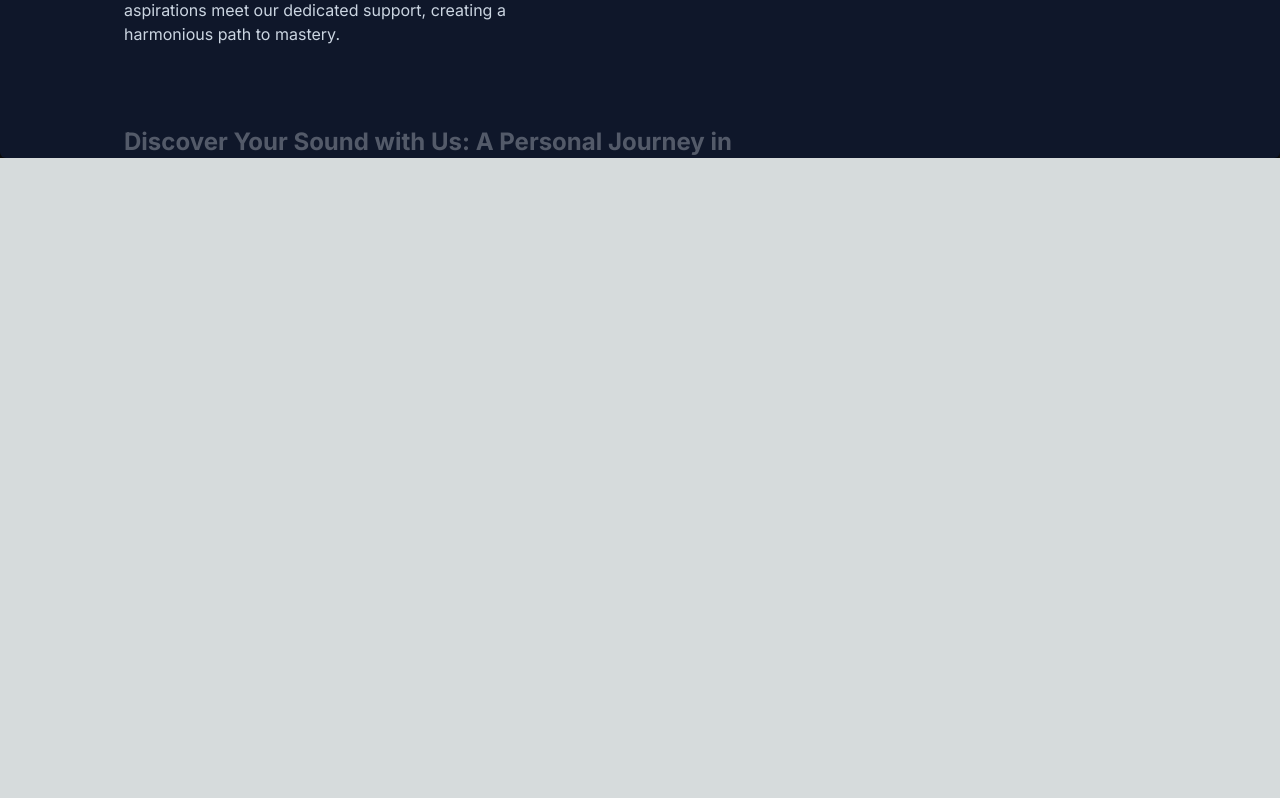
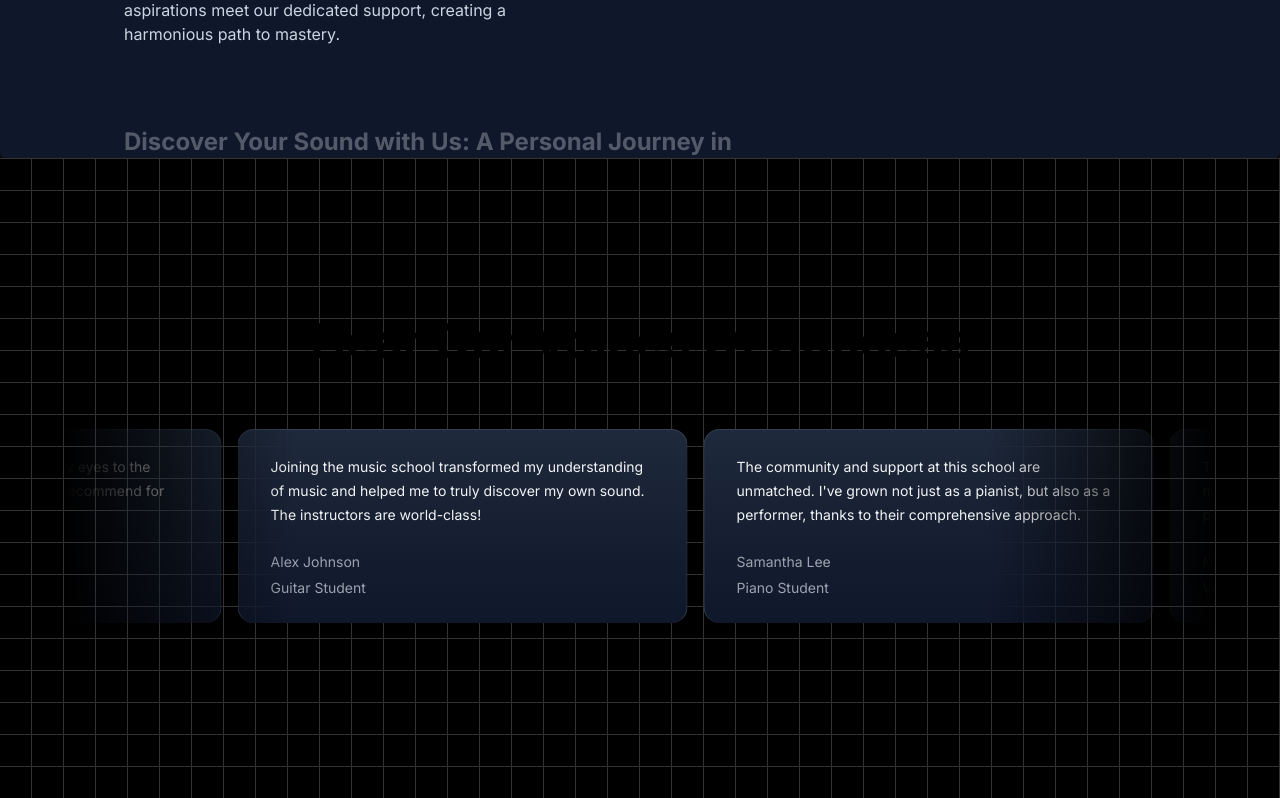
Before and after one commit to AsifAhmedSahil/Learn-NextJS-with-Aceternity-UI-library-by-building-a-project-with-typescript, a Next.js app: page / in a window 1280 px wide. Shown: the part 1802-2600 px from the top of the page. Before the commit the page ends 1960 px from the top, so only its background shows below. Built offline with nearby package versions, Linux system fonts and the light colour scheme.

Commit message:
Grid background and Moving cards

```diff
--- a/src/app/page.tsx
+++ b/src/app/page.tsx
@@ -1,5 +1,6 @@
 import FeaturedCourses from "@/components/FeaturedCourses";
 import HeroSection from "@/components/HeroSection";
+import TestimonialCards from "@/components/TestimonialCards";
 import WhyChooseUs from "@/components/WhyChooseUs";
 
 export default function Home() {
@@ -9,6 +10,7 @@
       <HeroSection/>
       <FeaturedCourses/>
       <WhyChooseUs />
+      <TestimonialCards/>
 
     </main>
   );
--- /dev/null
+++ b/src/components/TestimonialCards.tsx
@@ -0,0 +1,56 @@
+"use client";
+
+import { InfiniteMovingCards } from "./ui/infinite-moving-cards";
+
+const musicSchoolTestimonials = [
+  {
+    quote:
+      "Joining the music school transformed my understanding of music and helped me to truly discover my own sound. The instructors are world-class!",
+    name: "Alex Johnson",
+    title: "Guitar Student",
+  },
+  {
+    quote:
+      "The community and support at this school are unmatched. I've grown not just as a pianist, but also as a performer, thanks to their comprehensive approach.",
+    name: "Samantha Lee",
+    title: "Piano Student",
+  },
+  {
+    quote:
+      "This school offered me the tools and confidence to take my singing to the next level. I'm endlessly grateful for the personalized coaching.",
+    name: "Michael Chen",
+    title: "Vocal Student",
+  },
+  {
+    quote:
+      "As a violinist, finding the right mentor can be challenging, but this school matched me with a teacher who truly understands my goals and challenges.",
+    name: "Emily Taylor",
+    title: "Violin Student",
+  },
+  {
+    quote:
+      "The production courses here opened my eyes to the intricacies of music production. Highly recommend for any aspiring producers!",
+    name: "Chris Morales",
+    title: "Music Production Student",
+  },
+];
+
+const TestimonialCards = () => {
+  return (
+    <div className="h-[40rem] w-full dark:bg-black dark:bg-grid-white/[0.2] relative flex flex-col items-center justify-center overflow-hidden">
+    <h2 className="text-5xl font-bold text-center mb-12 z-10">Hear Our Voices Of Success</h2>
+
+      <div className="flex justify-center w-full overflow-hidden px-4 sm:px-6 lg:px-8">
+            <div className="w-full max-w-6xl">
+          <InfiniteMovingCards
+            items={musicSchoolTestimonials}
+            direction="right"
+            speed="slow"
+          />
+        </div>
+      </div>
+    </div>
+  );
+};
+
+export default TestimonialCards;
--- /dev/null
+++ b/src/components/ui/infinite-moving-cards.tsx
@@ -0,0 +1,121 @@
+"use client";
+
+import { cn } from "@/utils/cn";
+import React, { useEffect, useState } from "react";
+
+export const InfiniteMovingCards = ({
+  items,
+  direction = "left",
+  speed = "fast",
+  pauseOnHover = true,
+  className,
+}: {
+  items: {
+    quote: string;
+    name: string;
+    title: string;
+  }[];
+  direction?: "left" | "right";
+  speed?: "fast" | "normal" | "slow";
+  pauseOnHover?: boolean;
+  className?: string;
+}) => {
+  const containerRef = React.useRef<HTMLDivElement>(null);
+  const scrollerRef = React.useRef<HTMLUListElement>(null);
+
+  useEffect(() => {
+    addAnimation();
+  }, []);
+  const [start, setStart] = useState(false);
+  function addAnimation() {
+    if (containerRef.current && scrollerRef.current) {
+      const scrollerContent = Array.from(scrollerRef.current.children);
+
+      scrollerContent.forEach((item) => {
+        const duplicatedItem = item.cloneNode(true);
+        if (scrollerRef.current) {
+          scrollerRef.current.appendChild(duplicatedItem);
+        }
+      });
+
+      getDirection();
+      getSpeed();
+      setStart(true);
+    }
+  }
+  const getDirection = () => {
+    if (containerRef.current) {
+      if (direction === "left") {
+        containerRef.current.style.setProperty(
+          "--animation-direction",
+          "forwards"
+        );
+      } else {
+        containerRef.current.style.setProperty(
+          "--animation-direction",
+          "reverse"
+        );
+      }
+    }
+  };
+  const getSpeed = () => {
+    if (containerRef.current) {
+      if (speed === "fast") {
+        containerRef.current.style.setProperty("--animation-duration", "20s");
+      } else if (speed === "normal") {
+        containerRef.current.style.setProperty("--animation-duration", "40s");
+      } else {
+        containerRef.current.style.setProperty("--animation-duration", "80s");
+      }
+    }
+  };
+  return (
+    <div
+      ref={containerRef}
+      className={cn(
+        "scroller relative z-20  max-w-7xl overflow-hidden  [mask-image:linear-gradient(to_right,transparent,white_20%,white_80%,transparent)]",
+        className
+      )}
+    >
+      <ul
+        ref={scrollerRef}
+        className={cn(
+          " flex min-w-full shrink-0 gap-4 py-4 w-max flex-nowrap",
+          start && "animate-scroll ",
+          pauseOnHover && "hover:[animation-play-state:paused]"
+        )}
+      >
+        {items.map((item, idx) => (
+          <li
+            className="w-[350px] max-w-full relative rounded-2xl border border-b-0 flex-shrink-0 border-slate-700 px-8 py-6 md:w-[450px]"
+            style={{
+              background:
+                "linear-gradient(180deg, var(--slate-800), var(--slate-900)",
+            }}
+            key={item.name}
+          >
+            <blockquote>
+              <div
+                aria-hidden="true"
+                className="user-select-none -z-1 pointer-events-none absolute -left-0.5 -top-0.5 h-[calc(100%_+_4px)] w-[calc(100%_+_4px)]"
+              ></div>
+              <span className=" relative z-20 text-sm leading-[1.6] text-gray-100 font-normal">
+                {item.quote}
+              </span>
+              <div className="relative z-20 mt-6 flex flex-row items-center">
+                <span className="flex flex-col gap-1">
+                  <span className=" text-sm leading-[1.6] text-gray-400 font-normal">
+                    {item.name}
+                  </span>
+                  <span className=" text-sm leading-[1.6] text-gray-400 font-normal">
+                    {item.title}
+                  </span>
+                </span>
+              </div>
+            </blockquote>
+          </li>
+        ))}
+      </ul>
+    </div>
+  );
+};
```
